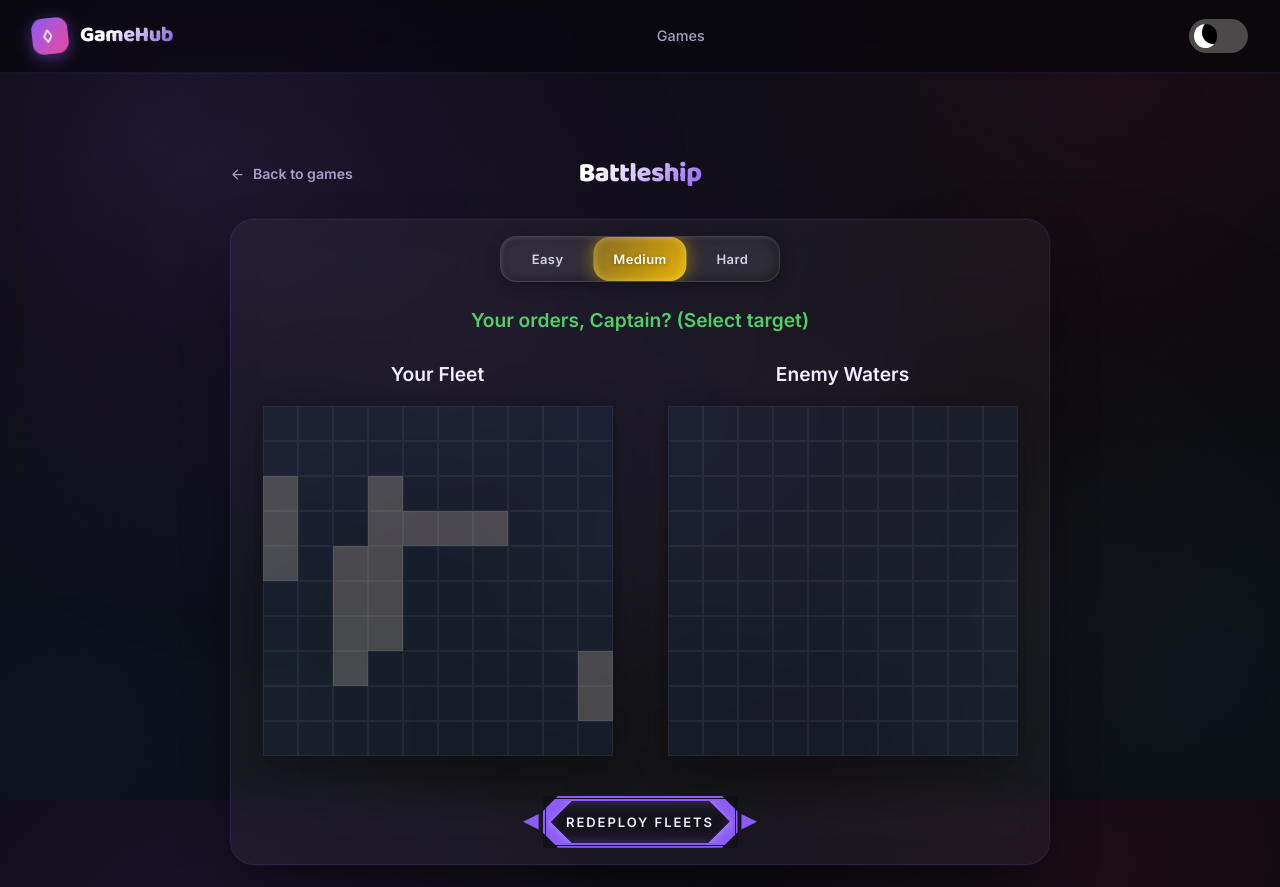
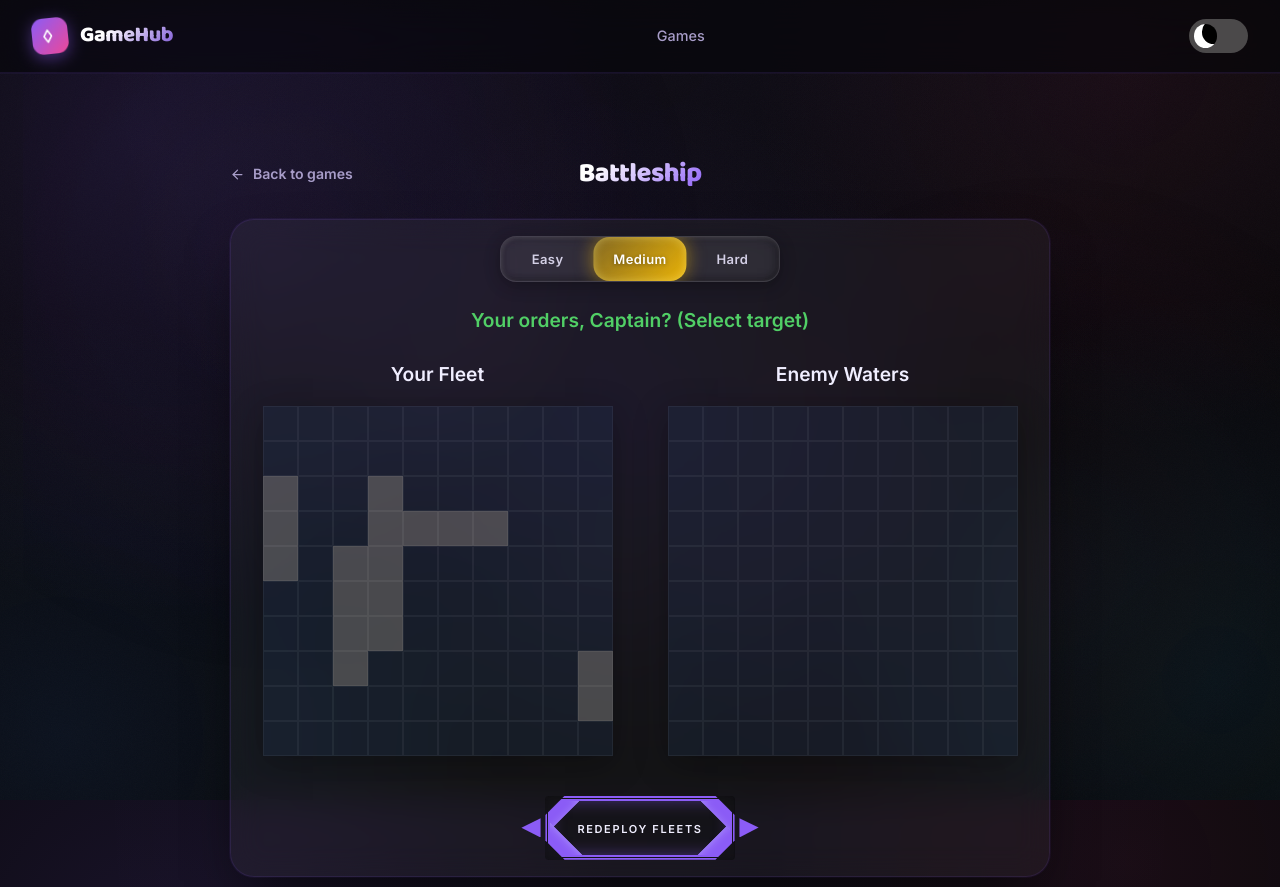
Before and after one commit to vigneshrao77/gameBuddy, a Next.js app: page /games/battleship in a window 1280 px wide. Shown: the top 887 px of the page. Built offline with nearby package versions, Linux system fonts and the light colour scheme.

Commit message:
style: correctly scale button geometry and shrink text to fix REDEPLOY FLEETS overflow

```diff
--- a/games/battleship/components/Board.tsx
+++ b/games/battleship/components/Board.tsx
@@ -114,7 +114,14 @@ export function Board() {
       )}
       {!isGameOver && (
          <div style={{ marginTop: '16px' }}>
-           <CyberButton style={{ width: '15em', letterSpacing: '0.15em' }} onClick={resetGame}>REDEPLOY FLEETS</CyberButton>
+           <CyberButton
+             style={{ fontSize: '16px' }}
+             onClick={resetGame}
+           >
+             <span style={{ fontSize: '11px', letterSpacing: '0.15em' }}>
+               REDEPLOY FLEETS
+             </span>
+           </CyberButton>
          </div>
       )}
     </div>
```
